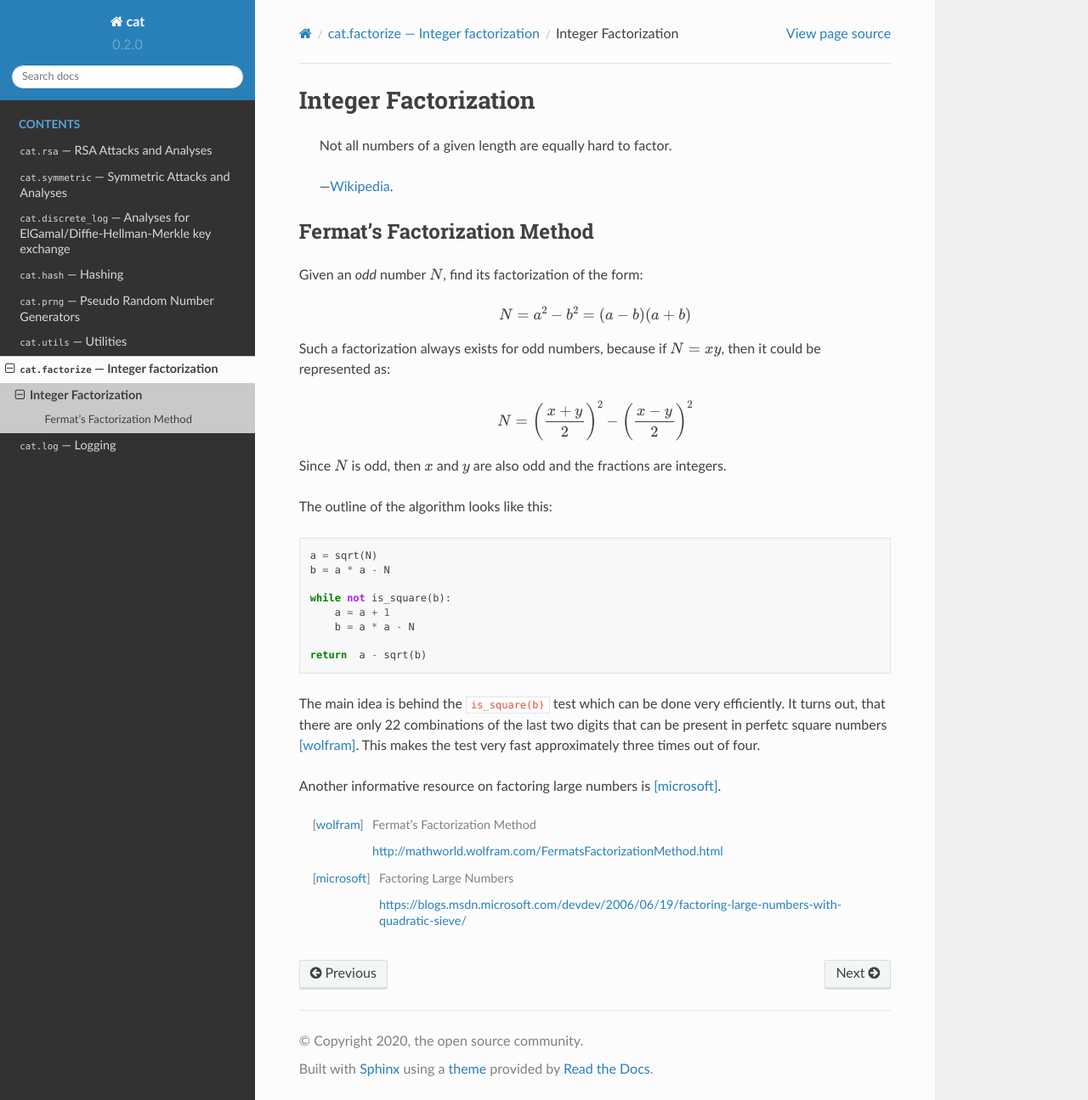
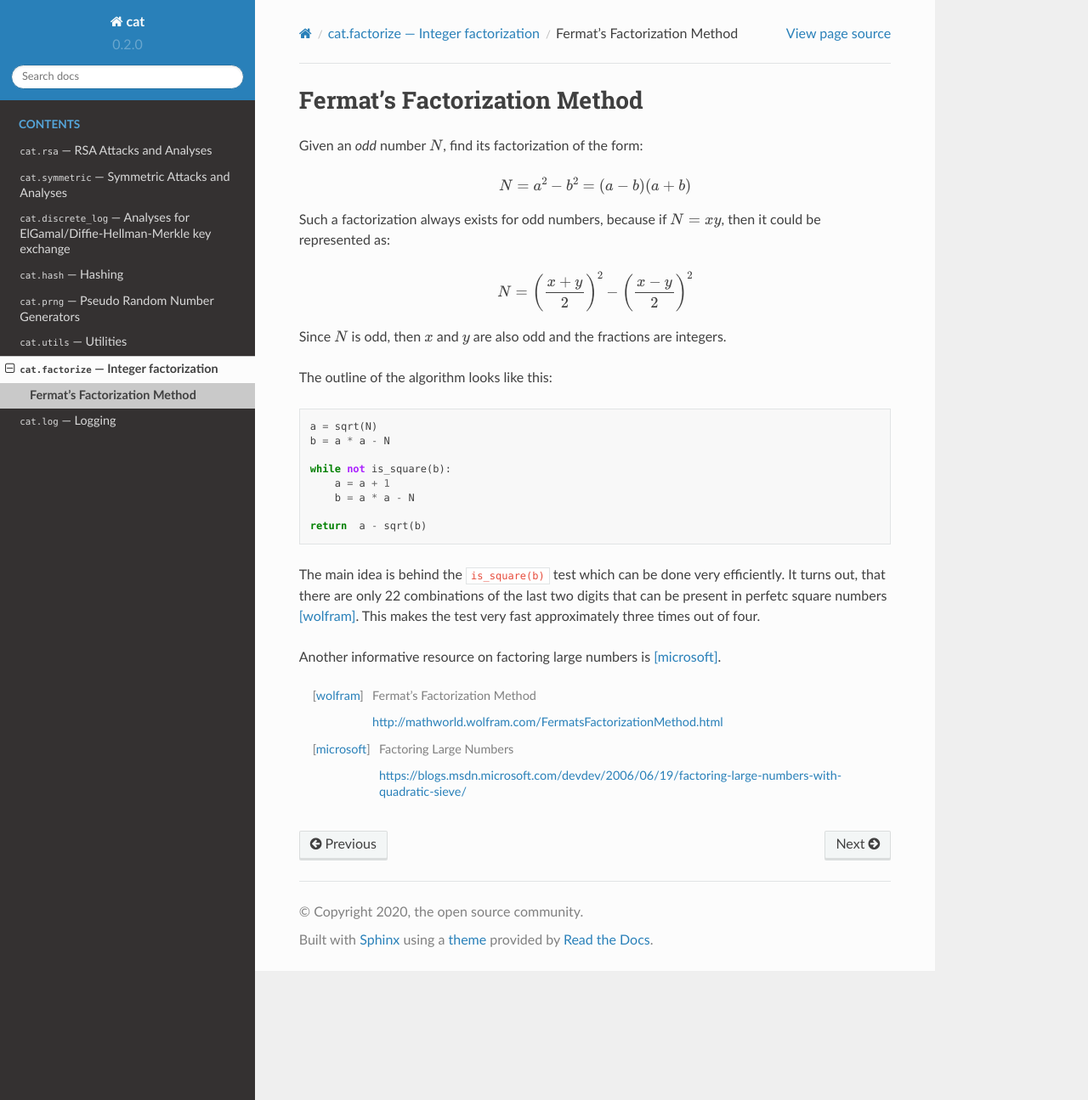
Before and after one commit to establishingsecurity/CAT, a Sphinx documentation site: the page built from doc/src/factorize/fermat.rst, in a window 1280 px wide and 1295 px high. Shown: the whole window at 85% size. Built offline with Sphinx 7.4.7 and the Read the Docs theme 2.0.0, drawn with Linux system fonts in a browser that asks for light colours; pages that are not in the unit, such as notebooks, are missing from menus.

Commit message:
Complete restructuring and get intro on the chapter pages

```diff
--- a/doc/src/discrete_log.rst
+++ b/doc/src/discrete_log.rst
@@ -3,7 +3,7 @@
 
 
 :mod:`cat.discrete_log` --- Analyses for ElGamal/Diffie-Hellman-Merkle key exchange
------------------------------------------------------------------------------------
+===================================================================================
 
 :mod:`cat.discrete_log` contains analysis functions for cryptographic schemes based on the **discrete logarithm problem**, such as the ElGamal encryption scheme or Diffie-Hellman-Merkle key exchange.
 
--- a/doc/src/factorize/fermat.rst
+++ b/doc/src/factorize/fermat.rst
@@ -1,15 +1,3 @@
-Integer Factorization
-=====================
-
-.. epigraph::
-
-   Not all numbers of a given length are equally hard to factor.
-
-
-   -- `Wikipedia`_.
-
-.. _Wikipedia: https://en.wikipedia.org/wiki/Integer_factorization
-
 Fermat's Factorization Method
 -----------------------------
 
--- a/doc/src/prng.rst
+++ b/doc/src/prng.rst
@@ -3,7 +3,7 @@
 
 
 :mod:`cat.prng` --- Pseudo Random Number Generators
----------------------------------------------------
+===================================================
 
 .. toctree::
    :glob:
```
Also changed, not shown: doc/src/factorize.rst (+11 -1 lines).
